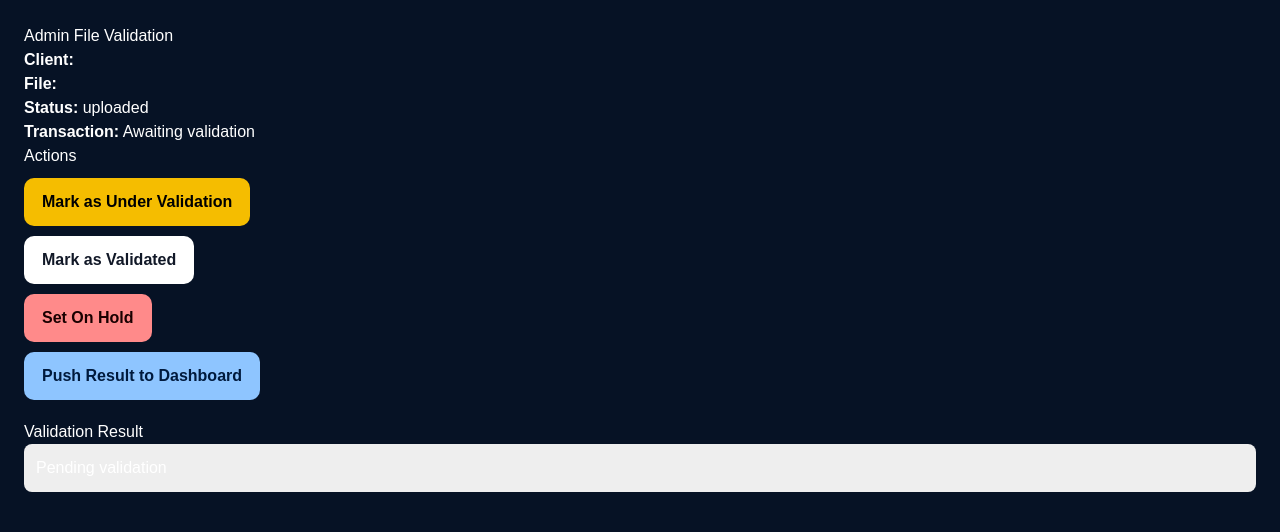
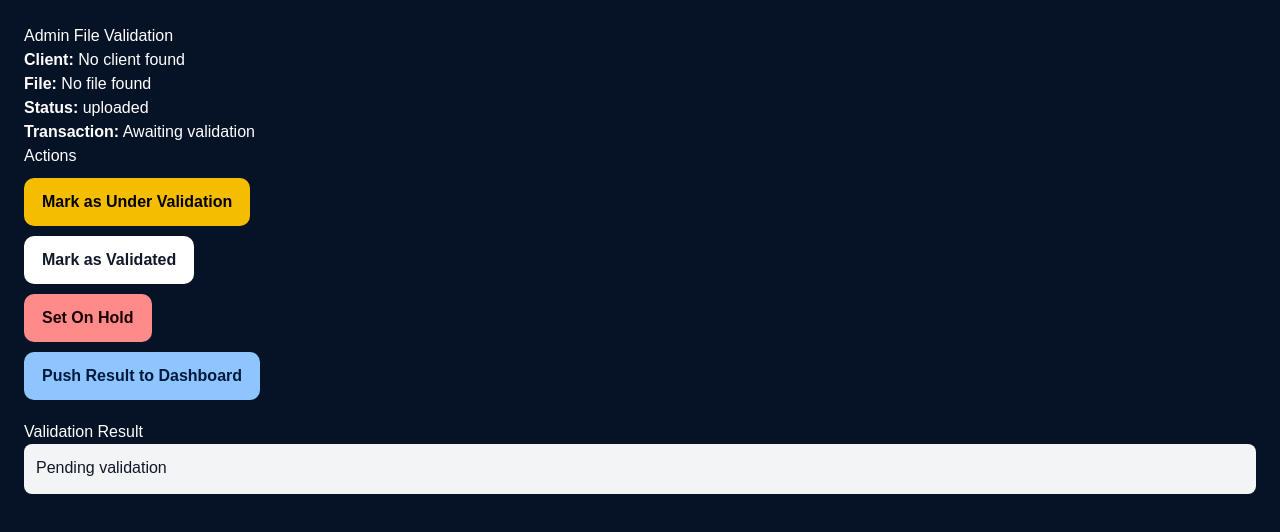
Before and after one commit to asira1031/cryptohost-portal, a Next.js app: page /admin/clients/1/files/1 in a window 1280 px wide. Shown: the top 532 px of the page. Built offline with nearby package versions, Linux system fonts and the light colour scheme; no server answers; the database is empty.

Commit message:
Fix admin page display and validation UI

```diff
--- a/app/admin/clients/[clientId]/files/[fileId]/page.tsx
+++ b/app/admin/clients/[clientId]/files/[fileId]/page.tsx
@@ -8,17 +8,18 @@
   const supabase = await createClient();
   const { clientId, fileId } = params;
 
+  // ✅ fetch client
   const { data: client } = await supabase
     .from("clients")
-    .select("*")
+    .select("id, email")
     .eq("id", clientId)
     .single();
 
+  // ✅ fetch file
   const { data: file } = await supabase
     .from("uploaded_files")
     .select("*")
     .eq("id", fileId)
-    .eq("user_id", clientId)
     .single();
 
   async function markAsValidated() {
@@ -33,8 +34,7 @@
         transaction_status: "Validated",
         validation_result: "File successfully validated.",
       })
-      .eq("id", fileId)
-      .eq("user_id", clientId);
+      .eq("id", fileId);
 
     const { data: clientData } = await supabase
       .from("clients")
@@ -60,19 +60,32 @@
       .update({
         transaction_status: "Result Available",
       })
-      .eq("id", fileId)
-      .eq("user_id", clientId);
+      .eq("id", fileId);
   }
 
   return (
     <div style={{ padding: 24 }}>
       <h1>Admin File Validation</h1>
 
-      <p><strong>Client:</strong> {client?.email}</p>
-      <p><strong>File:</strong> {file?.file_name}</p>
+      <p>
+        <strong>Client:</strong>{" "}
+        {client?.email || "No client found"}
+      </p>
 
-      <p><strong>Status:</strong> {file?.status || "uploaded"}</p>
-      <p><strong>Transaction:</strong> {file?.transaction_status || "Awaiting validation"}</p>
+      <p>
+        <strong>File:</strong>{" "}
+        {file?.file_name || "No file found"}
+      </p>
+
+      <p>
+        <strong>Status:</strong>{" "}
+        {file?.status || "uploaded"}
+      </p>
+
+      <p>
+        <strong>Transaction:</strong>{" "}
+        {file?.transaction_status || "Awaiting validation"}
+      </p>
 
       <h2>Actions</h2>
 
@@ -97,7 +110,17 @@
       </form>
 
       <h2 style={{ marginTop: 20 }}>Validation Result</h2>
-      <div style={{ background: "#eee", padding: 12, borderRadius: 8 }}>
+
+      {/* ✅ FIXED COLOR */}
+      <div
+        style={{
+          background: "#f3f4f6",
+          color: "#111827",
+          padding: 12,
+          borderRadius: 8,
+          minHeight: 50,
+        }}
+      >
         {file?.validation_result || "Pending validation"}
       </div>
     </div>
```
